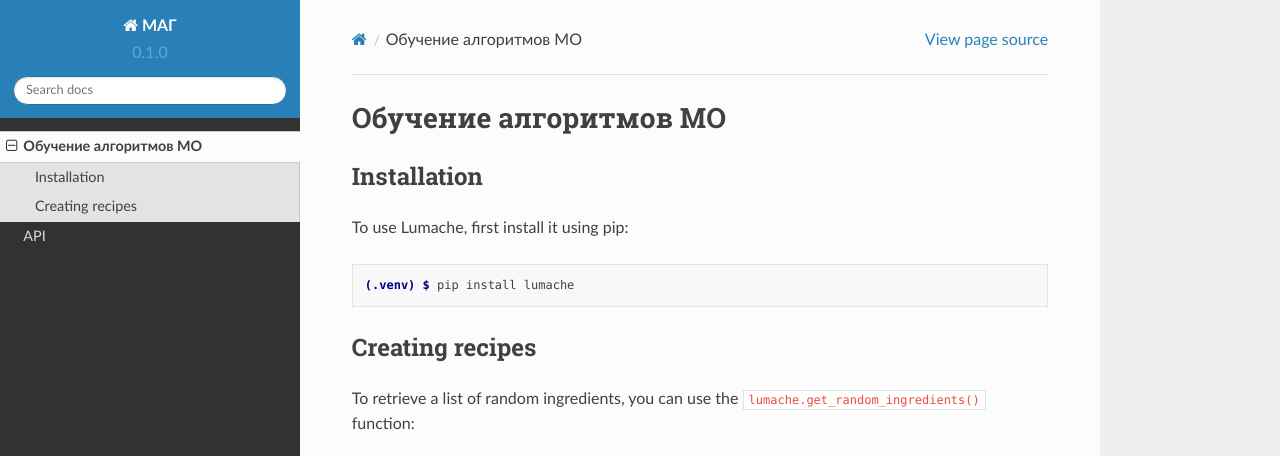
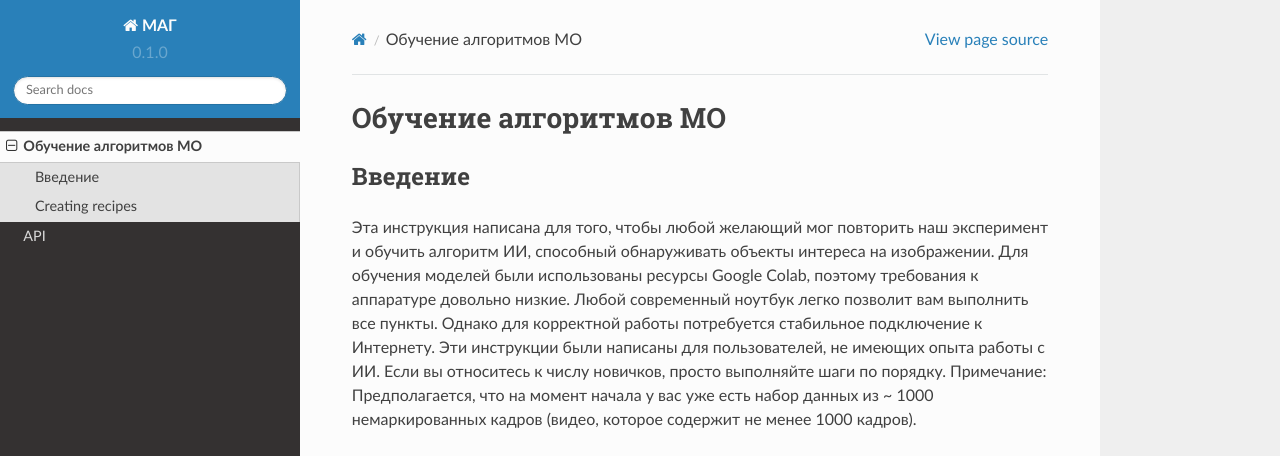
Before and after one commit to Zenkin/mag_tutorial, a Sphinx documentation site: the page built from docs/source/usage.rst, in a window 1280 px wide and 1220 px high, cut to the strip 0-456 px from the top of the window. Built offline with Sphinx 7.4.7 and the Read the Docs theme 2.0.0, drawn with Linux system fonts in a browser that asks for light colours.

Commit message:
Update usage.rst

```diff
--- a/docs/source/usage.rst
+++ b/docs/source/usage.rst
@@ -3,14 +3,10 @@
 
 .. _installation:
 
-Installation
+Введение
 ------------
 
-To use Lumache, first install it using pip:
-
-.. code-block:: console
-
-   (.venv) $ pip install lumache
+Эта инструкция написана для того, чтобы любой желающий мог повторить наш эксперимент и обучить алгоритм ИИ, способный обнаруживать объекты интереса на изображении. Для обучения моделей были использованы ресурсы Google Colab, поэтому требования к аппаратуре довольно низкие. Любой современный ноутбук легко позволит вам выполнить все пункты. Однако для корректной работы потребуется стабильное подключение к Интернету. Эти инструкции были написаны для пользователей, не имеющих опыта работы с ИИ. Если вы относитесь к числу новичков, просто выполняйте шаги по порядку. Примечание: Предполагается, что на момент начала у вас уже есть набор данных из ~ 1000 немаркированных кадров (видео, которое содержит не менее 1000 кадров).
 
 Creating recipes
 ----------------
```
